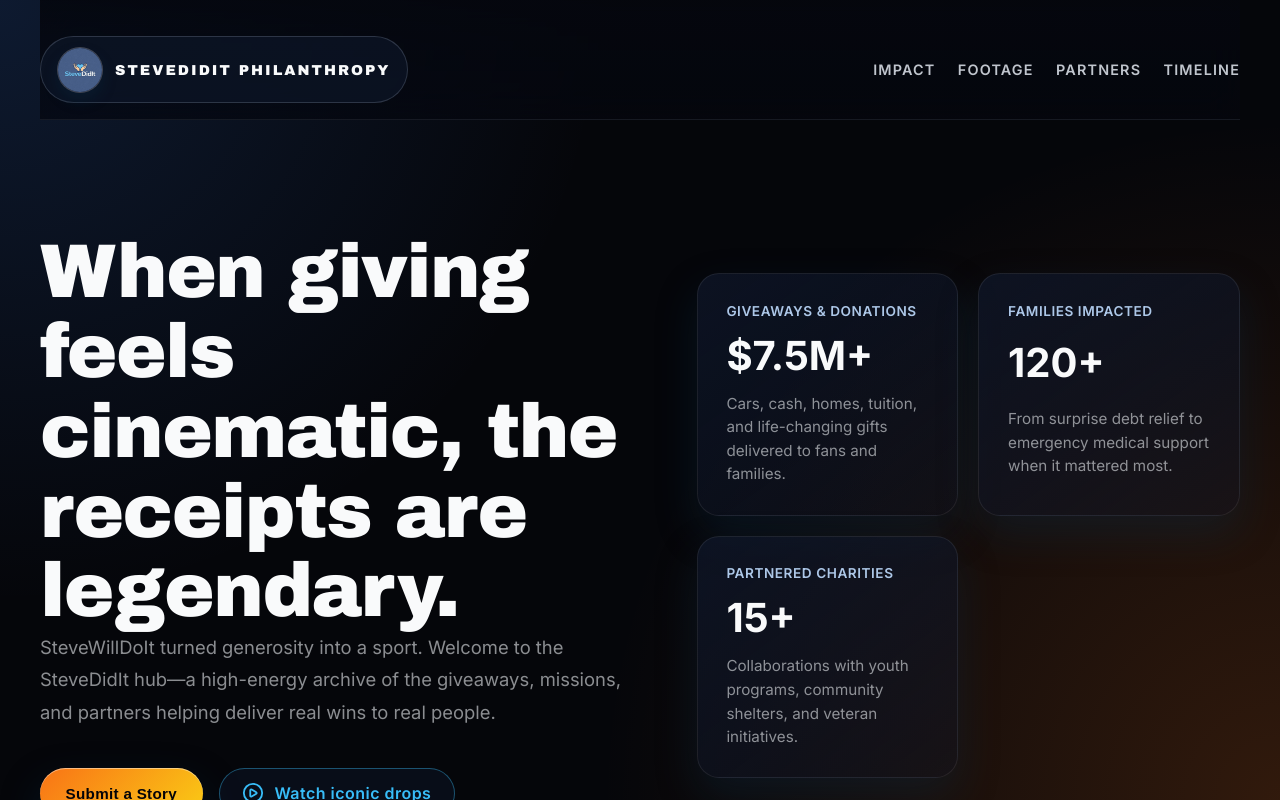
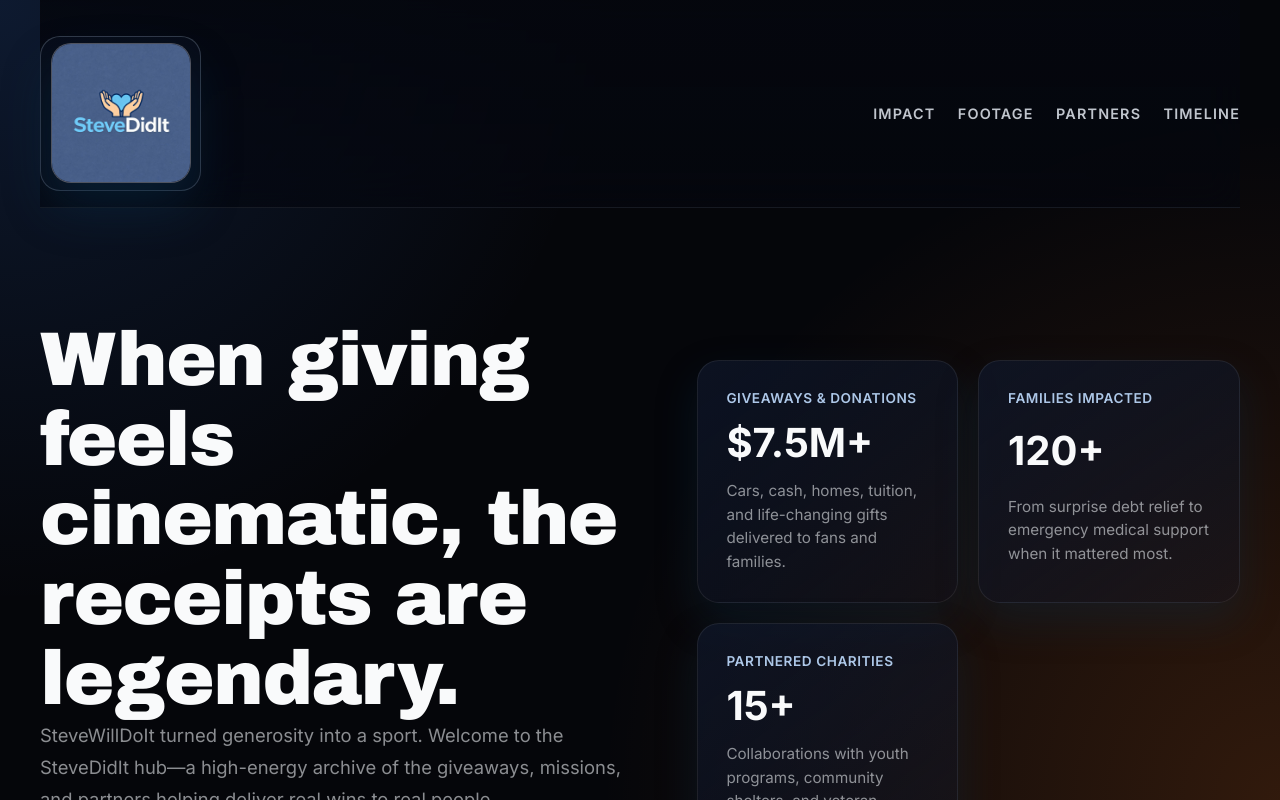
Before and after one commit to flockain/stevedidit, a Next.js app: page / in a window 1280 px wide. Shown: the top 800 px of the page. Built offline with nearby package versions, Linux system fonts and the light colour scheme.

Commit message:
style: enlarge header logo

```diff
--- a/src/app/page.module.css
+++ b/src/app/page.module.css
@@ -49,41 +49,33 @@
 .brandLink {
   display: inline-flex;
   align-items: center;
-  gap: 0.75rem;
-  padding: 0.6rem 1rem;
-  border-radius: 999px;
-  background: rgba(15, 23, 42, 0.65);
-  border: 1px solid rgba(148, 163, 184, 0.25);
+  padding: 0.4rem 0.6rem;
+  border-radius: 20px;
+  background: rgba(15, 23, 42, 0.35);
+  border: 1px solid rgba(148, 163, 184, 0.3);
   transition: border-color 0.2s ease, transform 0.2s ease, box-shadow 0.25s ease;
 }
 
 .brandLink:focus-visible {
   outline: 2px solid rgba(250, 204, 21, 0.65);
   outline-offset: 4px;
-  border-radius: 999px;
+  border-radius: 20px;
 }
 
 .brandLink:hover {
-  transform: translateY(-1px);
+  transform: translateY(-2px);
   border-color: rgba(250, 204, 21, 0.55);
-  box-shadow: 0 14px 28px rgba(250, 204, 21, 0.18);
+  box-shadow: 0 18px 34px rgba(250, 204, 21, 0.22);
 }
 
 .brandLogo {
-  width: 46px;
-  height: 46px;
-  border-radius: 50%;
+  width: clamp(90px, 12vw, 140px);
+  height: clamp(90px, 12vw, 140px);
+  border-radius: 20px;
   object-fit: cover;
-  border: 1px solid rgba(255, 255, 255, 0.22);
-  box-shadow: 0 8px 14px rgba(8, 47, 73, 0.28);
+  border: 1px solid rgba(255, 255, 255, 0.28);
+  box-shadow: 0 24px 48px rgba(8, 47, 73, 0.45);
   background: rgba(15, 23, 42, 0.55);
-}
-
-.brandText {
-  font-family: var(--font-archivo), 'Archivo Black', system-ui;
-  font-size: 0.9rem;
-  letter-spacing: 0.14em;
-  text-transform: uppercase;
 }
 
 .hero {
--- a/src/app/page.tsx
+++ b/src/app/page.tsx
@@ -41,12 +41,11 @@
           <Image
             src="/stevedidit-logo.jpeg"
             alt="SteveDidIt logo"
-            width={46}
-            height={46}
+            width={120}
+            height={120}
             className={styles.brandLogo}
             priority
           />
-          <span className={styles.brandText}>SteveDidIt Philanthropy</span>
         </Link>
         <nav className={styles.siteNav}>
           <a className={styles.navLink} href="#impact">
```
